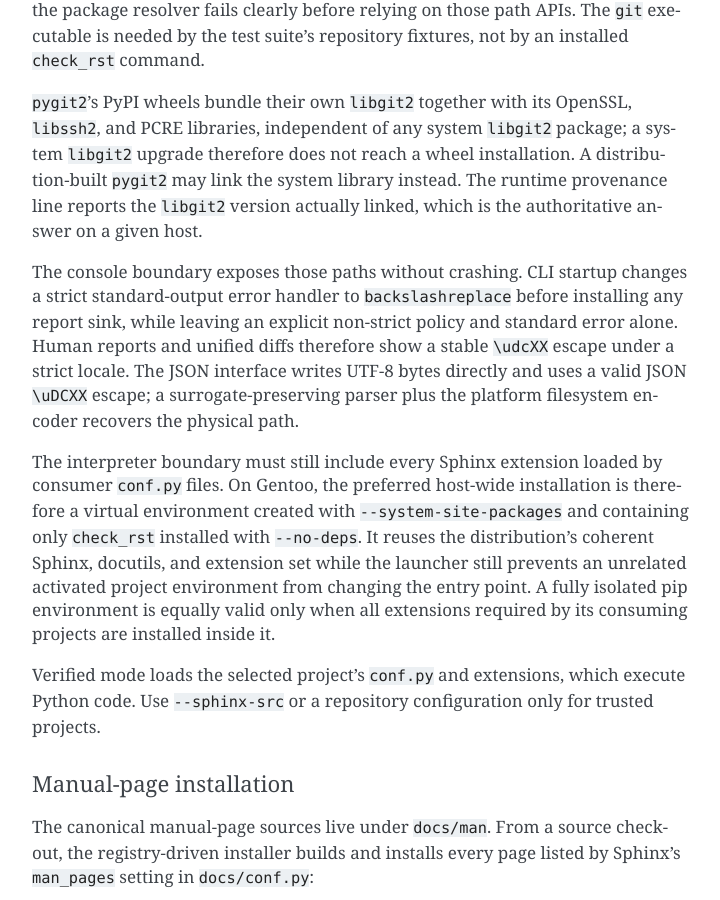
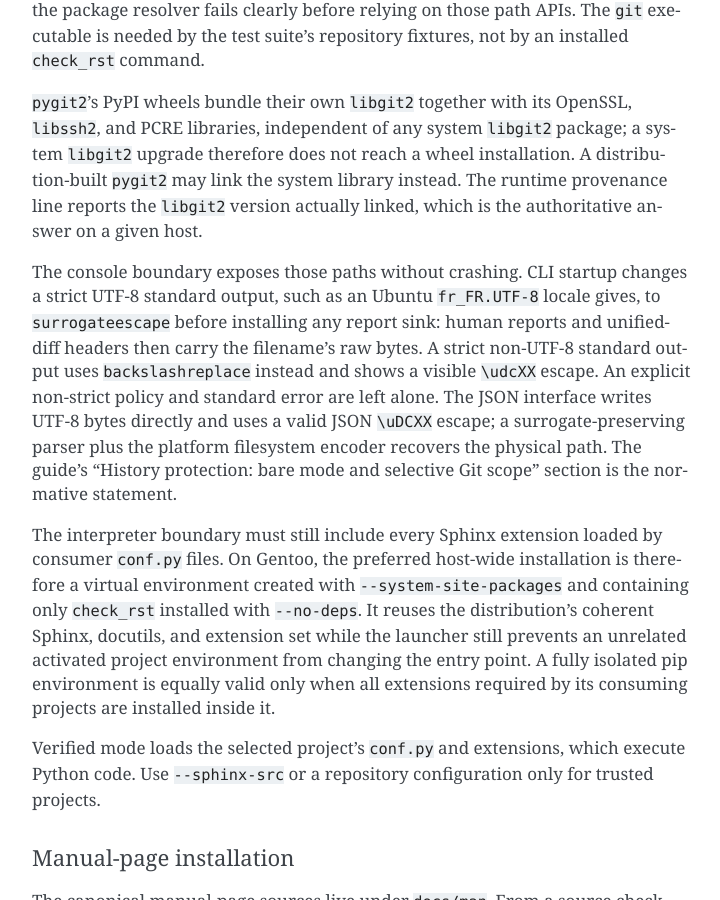
Before and after one commit to dememax/check_rst, a Sphinx documentation site: the page built from docs/integration.rst, in a window 1280 px wide and 900 px high, scrolled down 776 px. Shown: the whole window, without its empty margins (388-1108 px from the left). Built offline with Sphinx 7.4.7, drawn with Linux system fonts in a browser that asks for light colours.

Commit message:
docs: state the strict-UTF-8 stdout policy correctly
integration.rst and development.rst said that CLI startup turns any strict
standard output into backslashreplace, so human reports would show a
visible \udcXX escape under a strict locale (CR-32, from the 2026-10-05
evaluation, item 5). The code and the guide say otherwise: a strict UTF-8
stream, such as Ubuntu's fr_FR.UTF-8 gives, becomes surrogateescape and
carries raw filename bytes; only a strict non-UTF-8 stream becomes
backslashreplace.

Both pages now state the two cases, and integration.rst points to the guide's
"History protection: bare mode and selective Git scope" section as the
normative statement.

Validation: the repository's RST check/fix/check loop is clean over both
pages.

Co-Authored-By: Claude Opus 5.5 <noreply@anthropic.com>

```diff
--- a/docs/integration.rst
+++ b/docs/integration.rst
@@ -50,12 +50,16 @@ instead.  The runtime provenance line reports the ``libgit2`` version actually
 linked, which is the authoritative answer on a given host.
 
 The console boundary exposes those paths without crashing.  CLI startup
-changes a strict standard-output error handler to ``backslashreplace`` before
-installing any report sink, while leaving an explicit non-strict policy and
-standard error alone.  Human reports and unified diffs therefore show a stable
-``\udcXX`` escape under a strict locale.  The JSON interface writes UTF-8 bytes
-directly and uses a valid JSON ``\uDCXX`` escape; a surrogate-preserving parser
-plus the platform filesystem encoder recovers the physical path.
+changes a strict UTF-8 standard output, such as an Ubuntu ``fr_FR.UTF-8``
+locale gives, to ``surrogateescape`` before installing any report sink:
+human reports and unified-diff headers then carry the filename's raw bytes.  A
+strict non-UTF-8 standard output uses ``backslashreplace`` instead and shows a
+visible ``\udcXX`` escape.  An explicit non-strict policy and standard error
+are left alone.  The JSON interface writes UTF-8 bytes directly and uses a
+valid JSON ``\uDCXX`` escape; a surrogate-preserving parser plus the platform
+filesystem encoder recovers the physical path.  The guide's "History
+protection: bare mode and selective Git scope" section is the normative
+statement.
 
 The interpreter boundary must still include every Sphinx extension loaded by
 consumer ``conf.py`` files.  On Gentoo, the preferred host-wide installation
```
Also changed, not shown: docs/development.rst (+4 -3 lines).
